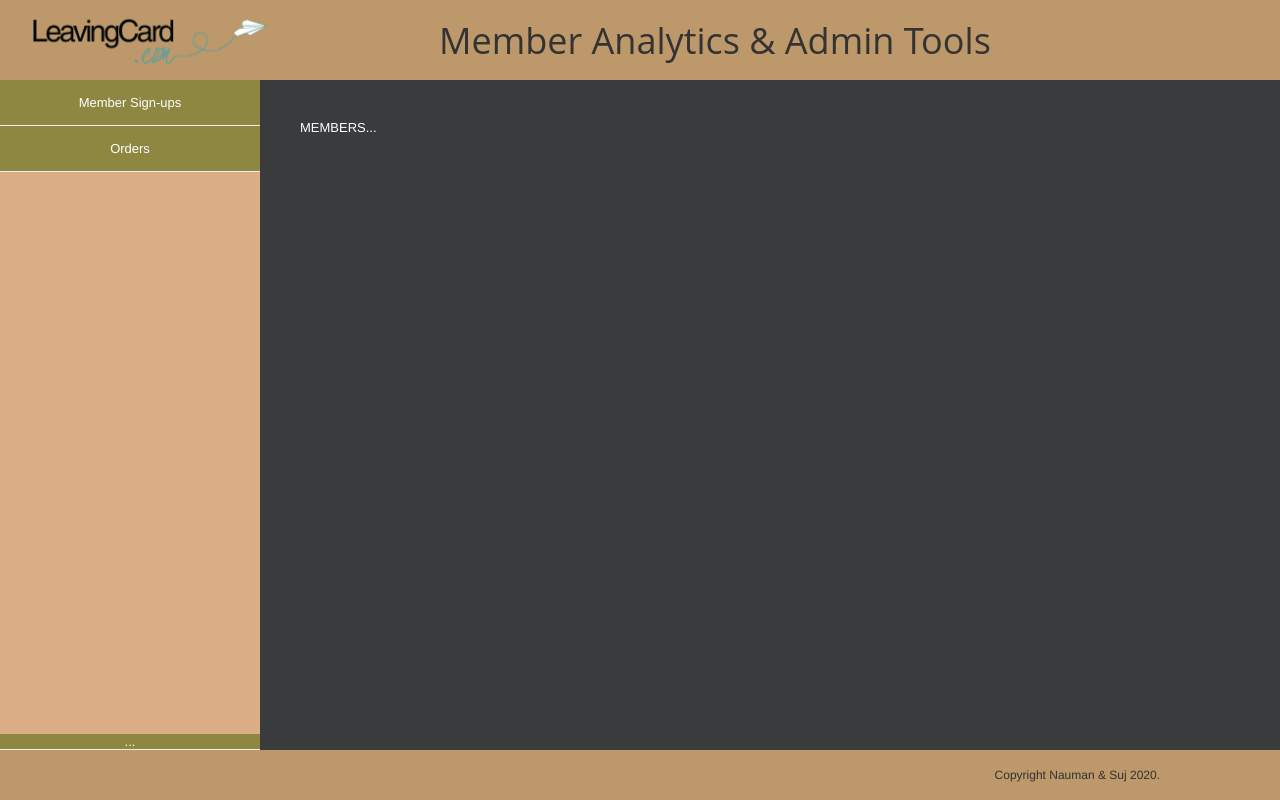
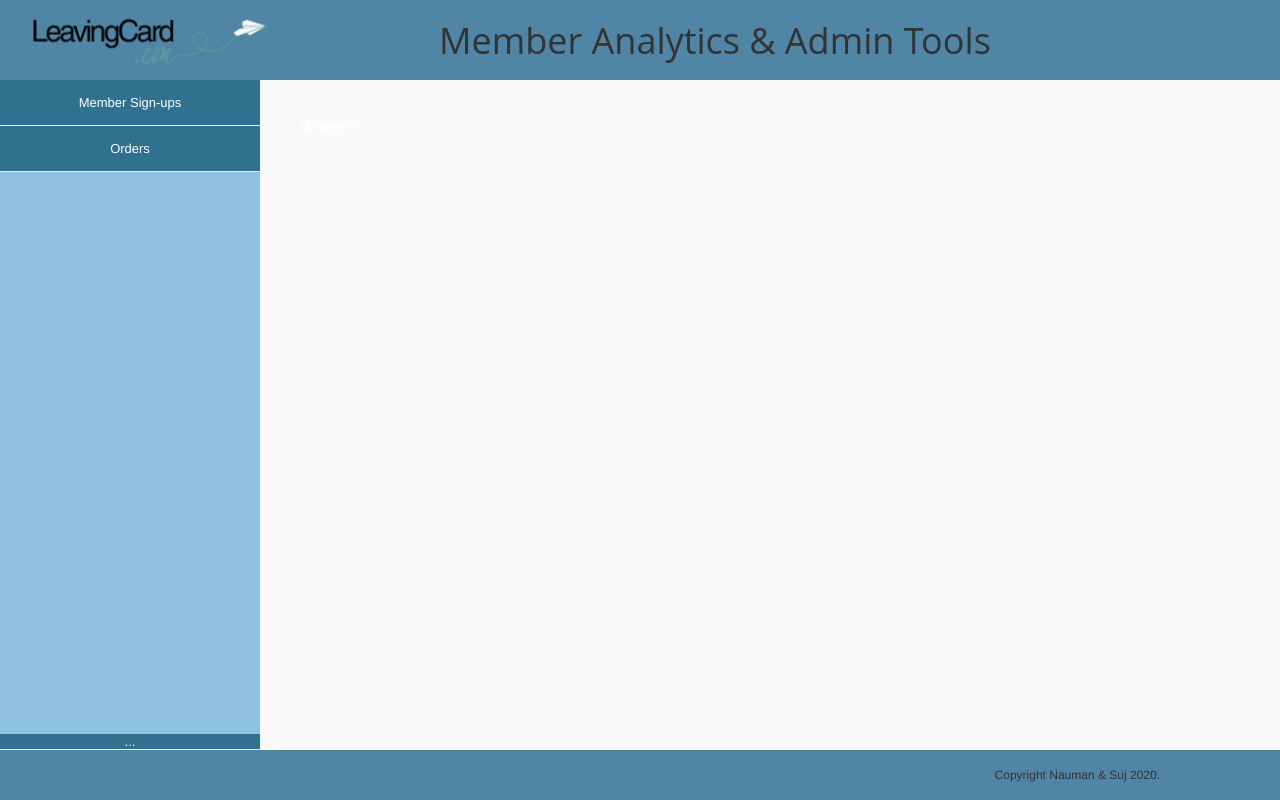
Before and after one commit to Sharminda84/ss_lc_reporting_ui, a React (Create React App) app: page / in a window 1280 px wide. Built offline with nearby package versions, Linux system fonts and the light colour scheme.

Commit message:
UI layout - second cut

```diff
--- a/src/App.css
+++ b/src/App.css
@@ -8,7 +8,7 @@ body {
 }
 .App {
   display: flex;
-  background: #3A3B3D;
+  background: #F7F9FB;
   flex-direction: column;
 }
 
--- a/src/components/footer/Footer.css
+++ b/src/components/footer/Footer.css
@@ -1,5 +1,5 @@
 .footer {
-    background: #BC986A;
+    background: #5085A5;
     color: #333;
     margin-bottom: 0px;
     margin-top: auto;
--- a/src/components/header/Header.css
+++ b/src/components/header/Header.css
@@ -1,7 +1,7 @@
 .header {
     display: flex;
     flex-direction: row;
-    background-color: #BC986A;
+    background-color: #5085A5;
     height: 80px;
 
     /* Vertical Align - depends upon flex-direction too */
--- a/src/components/navigation/Navigation.css
+++ b/src/components/navigation/Navigation.css
@@ -1,7 +1,7 @@
 .navigation {
     display: flex;
     flex-direction: column;
-    background-color: #DAAD86;
+    background-color: #8FC1E3;
     width: 260px;
     height: calc(100vh - 130px);
 
@@ -10,7 +10,7 @@
 }
 
 .navigationItem {
-    background: #8D8741;
+    background: #31708E;
     width: 100%;
 
     display: flex;
@@ -32,7 +32,7 @@
 }
 
 .navigationItem a:hover {
-    background-color: #785e43;
+    background-color: #173847;
     box-sizing: border-box;
 }
 
```
Also changed, not shown: 1 other file (tests, documents, lock files or other folders).
